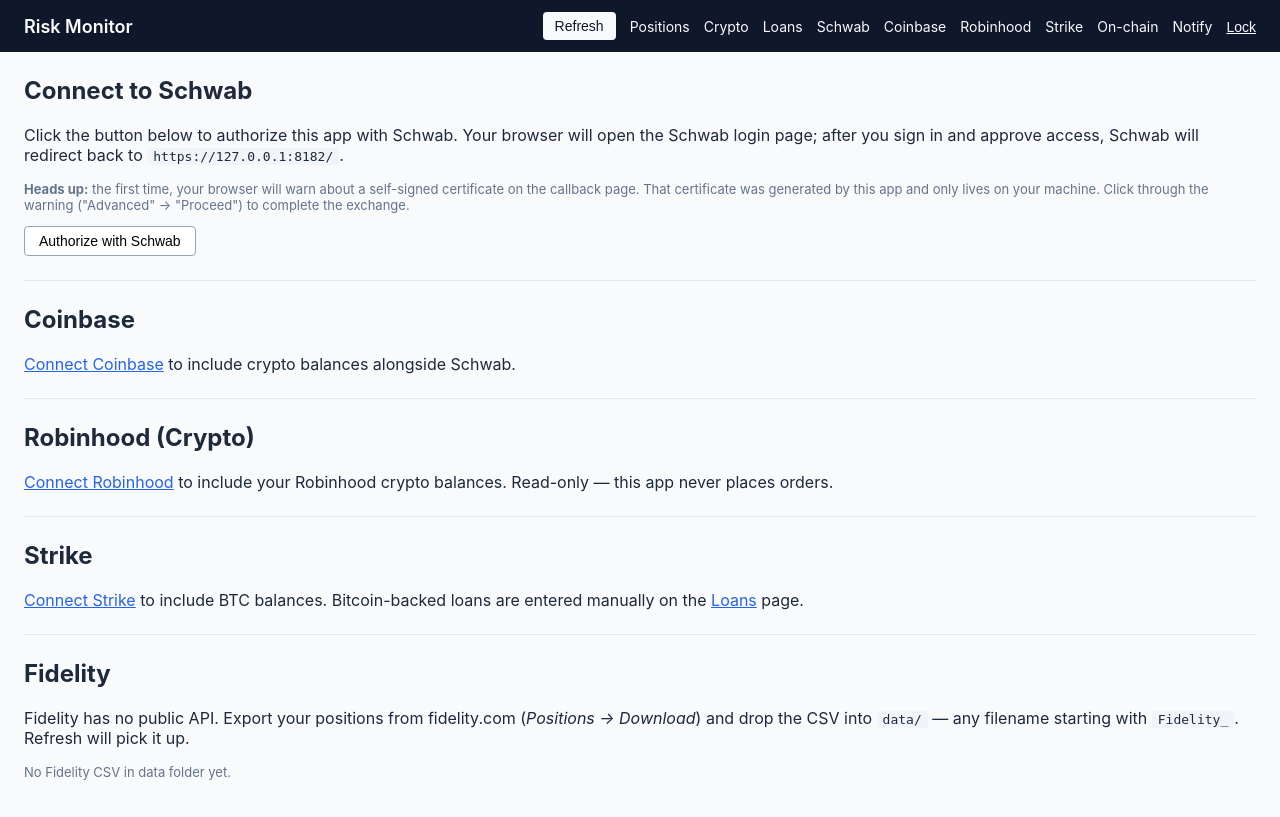
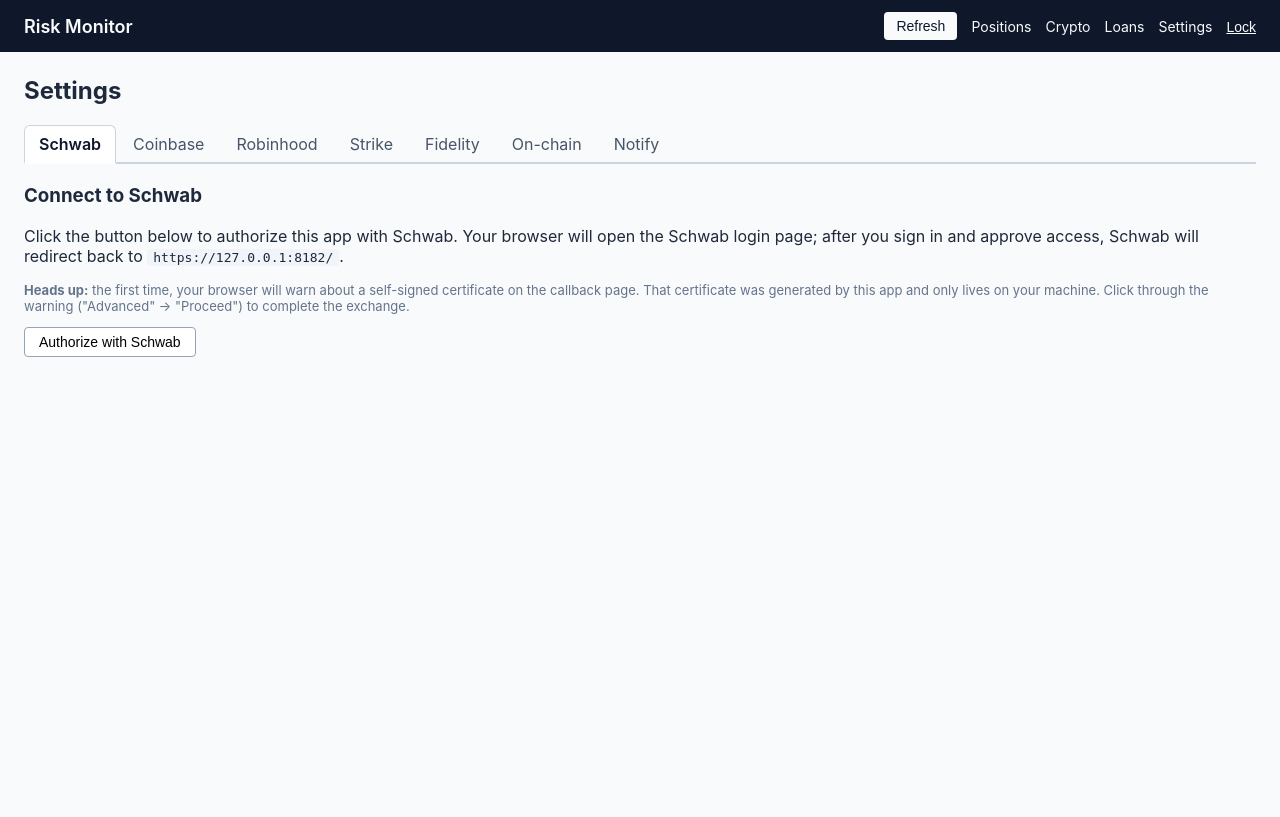
Before and after one commit to wrightd9171/riskmon, a FastAPI app: template app/web/templates/connect.html in a window 1280 px wide. After the commit the page ends 357 px from the top, so only its background shows below. Run offline with FastAPI, Linux system fonts and the light colour scheme; the template is opened without the code that fills it, so the values that code supplies are empty.

Commit message:
Consolidate connectivity config into a tabbed Settings area
Replace the six separate top-nav config links (Schwab, Coinbase,
Robinhood, Strike, On-chain, Notify) with a single Settings entry. Add a
shared _settings_tabs.html tab bar rendered on every connectivity page,
with the active tab highlighted, so they read as one tabbed Settings
section. Split Fidelity out of the old Schwab/connect landing page into
its own tab (new /fidelity route + template); /settings lands on Schwab.

Co-Authored-By: Claude Opus 4.8 (1M context) <noreply@anthropic.com>

```diff
--- a/app/web/routes.py
+++ b/app/web/routes.py
@@ -190,23 +190,39 @@ def lock_post():
     return RedirectResponse("/unlock", status_code=303)
 
 
+@router.get("/settings")
+def settings_redirect(request: Request):
+    gate = _gate(request)
+    if gate:
+        return gate
+    return RedirectResponse("/connect", status_code=303)
+
+
 @router.get("/connect", response_class=HTMLResponse)
 def connect_get(request: Request):
     gate = _gate(request)
     if gate:
         return gate
-    fidelity_csv = fidelity_sync.find_csv()
     return TEMPLATES.TemplateResponse(
         request,
         "connect.html",
         {
             "status": schwab_oauth.status(),
             "connected": bool(store.get("refresh_token")),
-            "coinbase_connected": bool(store.get("coinbase_key_name")),
-            "robinhood_connected": bool(store.get("robinhood_api_key")),
-            "strike_connected": bool(store.get("strike_api_key")),
-            "fidelity_csv": fidelity_csv.name if fidelity_csv else None,
         },
+    )
+
+
+@router.get("/fidelity", response_class=HTMLResponse)
+def fidelity_get(request: Request):
+    gate = _gate(request)
+    if gate:
+        return gate
+    csv = fidelity_sync.find_csv()
+    return TEMPLATES.TemplateResponse(
+        request,
+        "fidelity.html",
+        {"fidelity_csv": csv.name if csv else None},
     )
 
 
--- a/app/web/static/styles.css
+++ b/app/web/static/styles.css
@@ -72,6 +72,16 @@ table.positions th a { color: inherit; text-decoration: none; }
 table.positions th a:hover { text-decoration: underline; }
 .sort-arrow { color: #2563eb; margin-left: 4px; font-weight: 700; }
 
+.settings-tabs { display: flex; flex-wrap: wrap; gap: 2px; margin: 0 0 20px;
+                 border-bottom: 2px solid #cbd5e1; }
+.settings-tabs a { padding: 8px 14px; text-decoration: none; color: #475569;
+                   border: 1px solid transparent; border-bottom: none;
+                   border-radius: 6px 6px 0 0; }
+.settings-tabs a:hover { background: #f1f5f9; }
+.settings-tabs a.active { background: #fff; color: #0f172a; font-weight: 600;
+                          border-color: #cbd5e1; margin-bottom: -2px;
+                          border-bottom: 2px solid #fff; }
+
 table.positions tr td.pnl-pos { background: #dcfce7 !important; color: #166534 !important; }
 table.positions tr td.pnl-neg { background: #fee2e2 !important; color: #991b1b !important; }
 table.positions tr.total td.pnl-pos { background: #bbf7d0 !important; }
--- a/app/web/templates/_nav.html
+++ b/app/web/templates/_nav.html
@@ -2,10 +2,5 @@
 <a href="/main">Positions</a>
 <a href="/crypto">Crypto</a>
 <a href="/loans">Loans</a>
-<a href="/connect">Schwab</a>
-<a href="/coinbase">Coinbase</a>
-<a href="/robinhood">Robinhood</a>
-<a href="/strike">Strike</a>
-<a href="/onchain">On-chain</a>
-<a href="/notify">Notify</a>
+<a href="/settings">Settings</a>
 <form method="post" action="/lock" onsubmit="return confirm('Lock now? You will need your master password to get back in. Your saved config is not affected.');"><button type="submit" class="link">Lock</button></form>
--- /dev/null
+++ b/app/web/templates/_settings_tabs.html
@@ -0,0 +1,10 @@
+<h2>Settings</h2>
+<nav class="settings-tabs">
+  <a href="/connect"{% if active_tab == 'schwab' %} class="active"{% endif %}>Schwab</a>
+  <a href="/coinbase"{% if active_tab == 'coinbase' %} class="active"{% endif %}>Coinbase</a>
+  <a href="/robinhood"{% if active_tab == 'robinhood' %} class="active"{% endif %}>Robinhood</a>
+  <a href="/strike"{% if active_tab == 'strike' %} class="active"{% endif %}>Strike</a>
+  <a href="/fidelity"{% if active_tab == 'fidelity' %} class="active"{% endif %}>Fidelity</a>
+  <a href="/onchain"{% if active_tab == 'onchain' %} class="active"{% endif %}>On-chain</a>
+  <a href="/notify"{% if active_tab == 'notify' %} class="active"{% endif %}>Notify</a>
+</nav>
--- a/app/web/templates/coinbase.html
+++ b/app/web/templates/coinbase.html
@@ -1,7 +1,9 @@
 {% extends "base.html" %}
 {% block title %}Coinbase · Risk Monitor{% endblock %}
 {% block content %}
-<h2>Connect Coinbase</h2>
+{% set active_tab = 'coinbase' %}
+{% include "_settings_tabs.html" %}
+<h3>Connect Coinbase</h3>
 
 {% if connected %}
   <p>Coinbase is connected with key <code>{{ key_name }}</code>.</p>
--- a/app/web/templates/connect.html
+++ b/app/web/templates/connect.html
@@ -1,7 +1,9 @@
 {% extends "base.html" %}
-{% block title %}Connect · Risk Monitor{% endblock %}
+{% block title %}Schwab · Settings · Risk Monitor{% endblock %}
 {% block content %}
-<h2>Connect to Schwab</h2>
+{% set active_tab = 'schwab' %}
+{% include "_settings_tabs.html" %}
+<h3>Connect to Schwab</h3>
 {% if connected %}
   <p>Schwab is connected. <a href="/main">Go to positions view</a>, or re-authorize below if the refresh token has expired.</p>
 {% else %}
@@ -18,37 +20,4 @@
 {% elif status and status.status == "success" %}
   <p class="hint">Last authorization succeeded.</p>
 {% endif %}
-
-<hr>
-<h2>Coinbase</h2>
-{% if coinbase_connected %}
-  <p>Coinbase is connected. <a href="/coinbase">Manage or rotate the API key</a>.</p>
-{% else %}
-  <p><a href="/coinbase">Connect Coinbase</a> to include crypto balances alongside Schwab.</p>
-{% endif %}
-
-<hr>
-<h2>Robinhood (Crypto)</h2>
-{% if robinhood_connected %}
-  <p>Robinhood is connected. <a href="/robinhood">Manage or rotate the key</a>.</p>
-{% else %}
-  <p><a href="/robinhood">Connect Robinhood</a> to include your Robinhood crypto balances. Read-only — this app never places orders.</p>
-{% endif %}
-
-<hr>
-<h2>Strike</h2>
-{% if strike_connected %}
-  <p>Strike is connected. <a href="/strike">Manage or rotate the API key</a>. Loans are entered on the <a href="/loans">Loans</a> page.</p>
-{% else %}
-  <p><a href="/strike">Connect Strike</a> to include BTC balances. Bitcoin-backed loans are entered manually on the <a href="/loans">Loans</a> page.</p>
-{% endif %}
-
-<hr>
-<h2>Fidelity</h2>
-<p>Fidelity has no public API. Export your positions from fidelity.com (<em>Positions → Download</em>) and drop the CSV into <code>data/</code> — any filename starting with <code>Fidelity_</code>. Refresh will pick it up.</p>
-{% if fidelity_csv %}
-  <p>Latest CSV found: <code>{{ fidelity_csv }}</code></p>
-{% else %}
-  <p class="hint">No Fidelity CSV in data folder yet.</p>
-{% endif %}
 {% endblock %}
--- a/app/web/templates/notify.html
+++ b/app/web/templates/notify.html
@@ -1,7 +1,9 @@
 {% extends "base.html" %}
 {% block title %}Notifications · Risk Monitor{% endblock %}
 {% block content %}
-<h2>Weekly email digest</h2>
+{% set active_tab = 'notify' %}
+{% include "_settings_tabs.html" %}
+<h3>Weekly email digest</h3>
 
 <p>Schedule a weekly HTML email summarizing your portfolio, virtual BTC exposure, and loan LTV. Uses standard SMTP — you provide the mailbox.</p>
 
--- a/app/web/templates/onchain.html
+++ b/app/web/templates/onchain.html
@@ -1,7 +1,9 @@
 {% extends "base.html" %}
 {% block title %}On-chain · Risk Monitor{% endblock %}
 {% block content %}
-<h2>On-chain (self-custody) addresses</h2>
+{% set active_tab = 'onchain' %}
+{% include "_settings_tabs.html" %}
+<h3>On-chain (self-custody) addresses</h3>
 
 <p>Add public receive addresses to include their balances in the portfolio view. Balances are queried at <a href="https://mempool.space" target="_blank">mempool.space</a> — no API key needed. Private keys are never involved: watch-only.</p>
 
--- a/app/web/templates/robinhood.html
+++ b/app/web/templates/robinhood.html
@@ -1,7 +1,9 @@
 {% extends "base.html" %}
 {% block title %}Robinhood · Risk Monitor{% endblock %}
 {% block content %}
-<h2>Connect Robinhood (Crypto)</h2>
+{% set active_tab = 'robinhood' %}
+{% include "_settings_tabs.html" %}
+<h3>Connect Robinhood (Crypto)</h3>
 
 <p class="hint"><strong>Read-only:</strong> this app only ever reads your Robinhood crypto
 balances — it never places or cancels orders. Robinhood does not offer a read-only key
--- a/app/web/templates/strike.html
+++ b/app/web/templates/strike.html
@@ -1,7 +1,9 @@
 {% extends "base.html" %}
 {% block title %}Strike · Risk Monitor{% endblock %}
 {% block content %}
-<h2>Connect Strike</h2>
+{% set active_tab = 'strike' %}
+{% include "_settings_tabs.html" %}
+<h3>Connect Strike</h3>
 
 {% if connected %}
   <p>Strike is connected.</p>
```
Also changed, not shown: app/web/templates/fidelity.html (added, +13 -0 lines).
